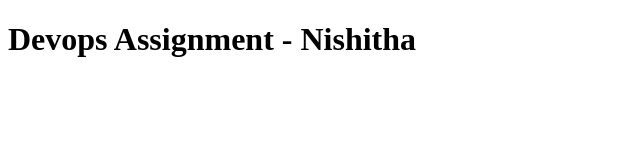
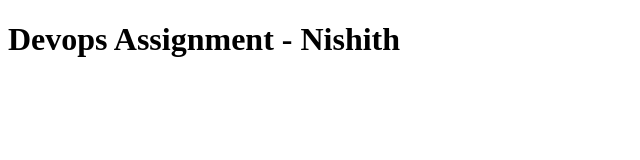
Before and after one commit to interstellarsysllc/devopsassignment2nishith, a plain HTML site: page index.html in a window 1280 px wide. Shown: the full height of the page, 0-640 px from the left. Drawn offline with Linux system fonts and the light colour scheme.

Commit message:
Update index.html

```diff
--- a/index.html
+++ b/index.html
@@ -3,7 +3,7 @@
 <html>
 <body>
 
-<h1>Devops Assignment - Nishitha</h1>
+<h1>Devops Assignment - Nishith</h1>
 
 
 </body>
```
